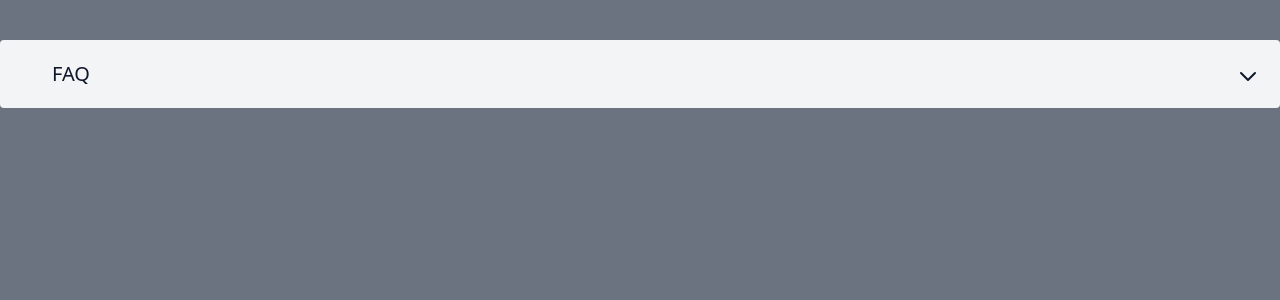
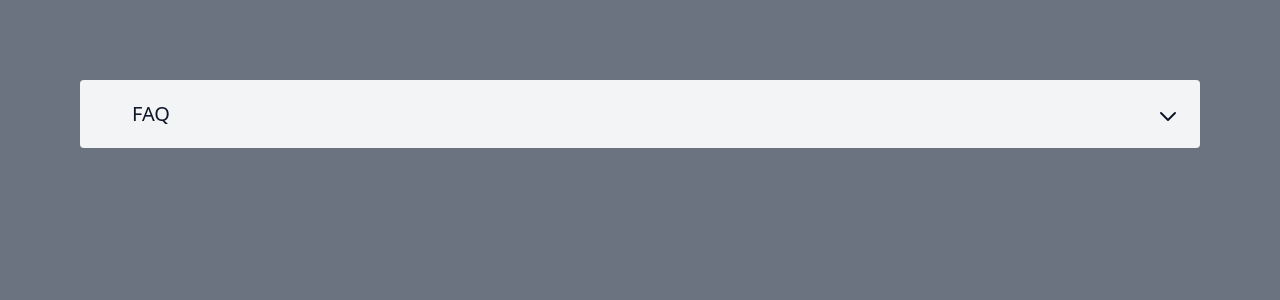
Before and after one commit to roma-marshall/vue-lite-accordion, a Vue app: page / in a window 1280 px wide. Shown: the top 300 px of the page. Built offline with nearby package versions, Linux system fonts and the light colour scheme.

Commit message:
add main tag

```diff
--- a/src/App.vue
+++ b/src/App.vue
@@ -1,5 +1,5 @@
 <template>
-  <div class="flex justify-center bg-gray-500 h-screen py-10">
+  <div class="flex justify-center bg-gray-500 h-screen p-20">
     <roma-accordion
         :head="head"
         :body="body"
--- a/src/components/RomaAccordion.vue
+++ b/src/components/RomaAccordion.vue
@@ -1,5 +1,5 @@
 <template>
-  <div class="container">
+  <main>
     <div class="relative overflow-hidden rounded"
          :class="darkmode ? 'text-gray-300 bg-slate-800' : 'text-slate-900 bg-gray-100'">
       <input type="checkbox" class="peer absolute top-0 inset-x-0 w-full h-16 opacity-0 z-10 cursor-pointer mb-20">
@@ -26,7 +26,7 @@
         </div>
       </div>
     </div>
-  </div>
+  </main>
 </template>
 
 <script>
```
